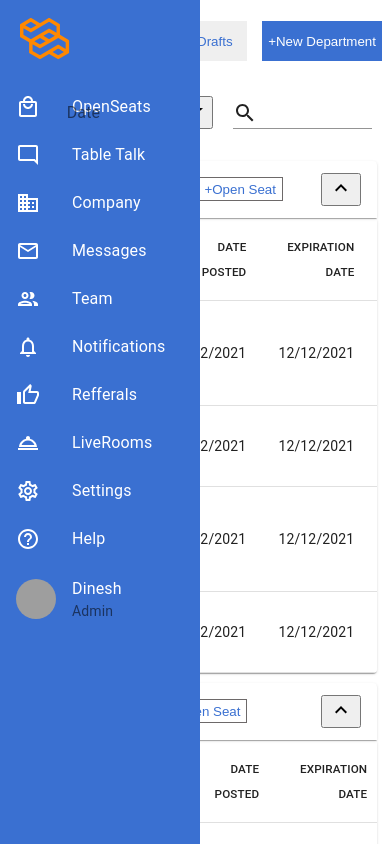
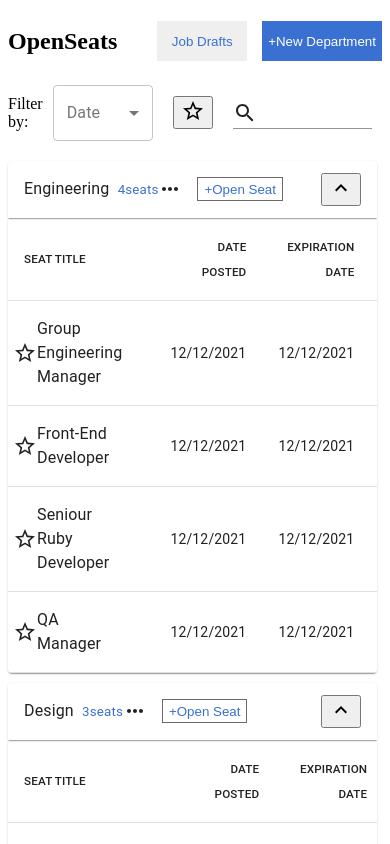
Before and after one commit to NagarajuAlladi/UIAssessment, a Next.js app in the folder assignment/: page / in a window 390 px wide. Shown: the top 844 px of the page. Built offline with nearby package versions, Linux system fonts and the light colour scheme; grey boxes are pictures that could not be loaded.

Commit message:
some changes

```diff
--- a/assignment/Components/Sidenav.js
+++ b/assignment/Components/Sidenav.js
@@ -28,6 +28,8 @@ import HelpOutlineOutlinedIcon from '@material-ui/icons/HelpOutlineOutlined';
 import ListItemAvatar from '@material-ui/core/ListItemAvatar';
 import Avatar from '@material-ui/core/Avatar';
 
+import {BiMenu} from 'react-icons/bi';
+
 
 
 
@@ -36,8 +38,9 @@ import styles from '../styles/Sidenav.module.css'
 
 function Sidenav() {
     return (
-        <div className={styles.outerDiv}>
-      <div/>
+      <div className={styles.totalDiv}>
+    <div className={styles.outerDiv}>
+
       <List className={styles.list}>
           <ListItemIcon>
           <img
@@ -118,6 +121,8 @@ function Sidenav() {
           {/* <ListItemText primary="Admin"/> */}
         </ListItem>
       </List>
+
+      </div>
     </div>
     )
 }
--- a/assignment/package.json
+++ b/assignment/package.json
@@ -13,7 +13,8 @@
     "@material-ui/icons": "^4.11.2",
     "next": "11.1.2",
     "react": "17.0.2",
-    "react-dom": "17.0.2"
+    "react-dom": "17.0.2",
+    "react-icons": "^4.2.0"
   },
   "devDependencies": {
     "eslint": "7.32.0",
--- a/assignment/styles/Sidenav.module.css
+++ b/assignment/styles/Sidenav.module.css
@@ -11,3 +11,13 @@
 .list{
     color: white;
 }
+
+
+
+
+
+@media only screen and (max-width: 600px) {
+    .outerDiv{
+        display: none;
+    }
+}
```
Also changed, not shown: 1 other file (tests, documents, lock files or other folders).
